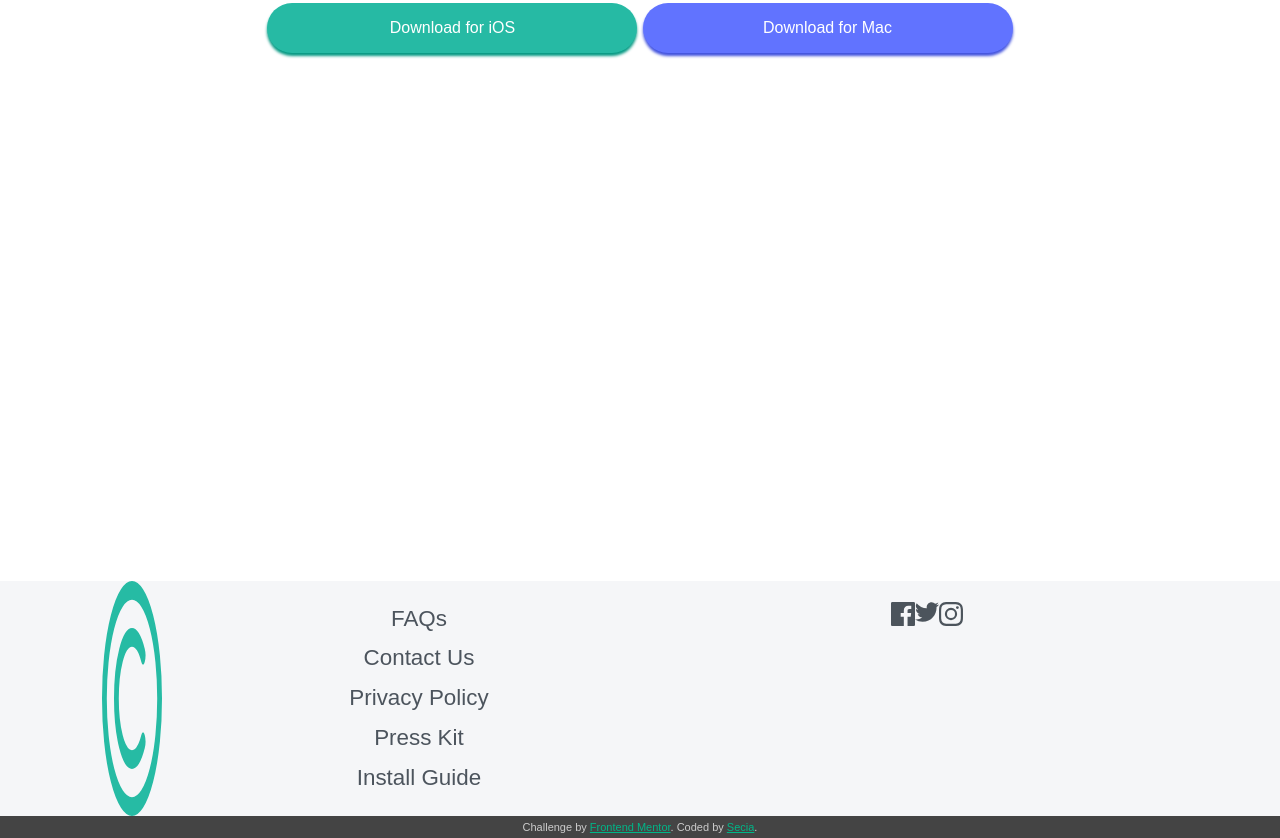
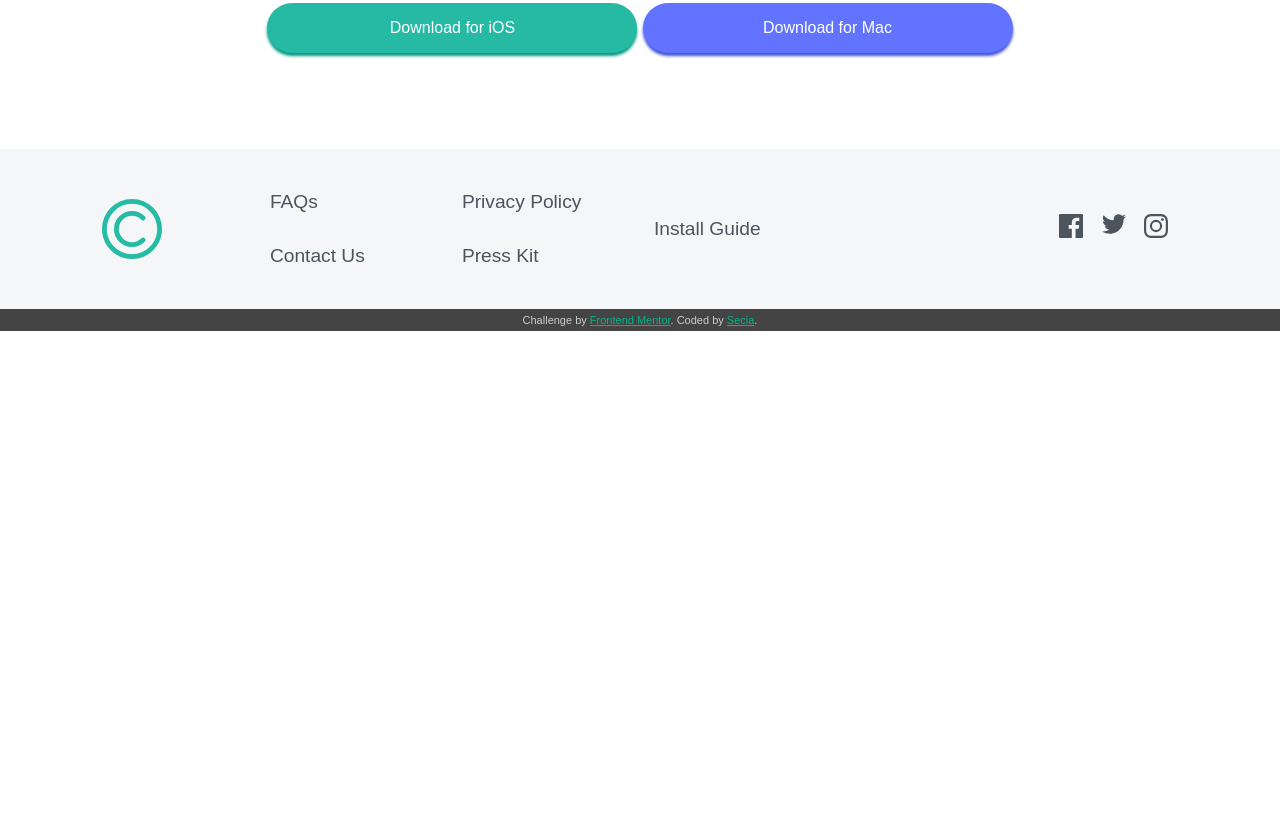
Before and after one commit to asenataluczak/clipboard-landing-page-master, a plain HTML site: page index.html in a window 1280 px wide. Shown: the part 5864-6702 px from the top of the page. After the commit the page ends 6195 px from the top, so only its background shows below. Drawn offline with Linux system fonts and the light colour scheme; a web font is replaced by a local one.

Commit message:
updated footer for bigger screen

```diff
--- a/index.html
+++ b/index.html
@@ -148,7 +148,7 @@
 
     <footer class="footer">
       <img class="footer__logo" src="images/logo.svg" alt="Logo" />
-      <ul>
+      <ul class="footer__links-list">
         <li class="footer__list-item">
           <a class="footer__link" href="#">FAQs</a>
         </li>
--- a/styles/main.css
+++ b/styles/main.css
@@ -73,7 +73,8 @@ ul {
 .footer {
   background-color: #f5f6f8;
   padding: 10% 0;
-  margin-top: 40%;
+  margin-top: 5rem;
+  font-size: 1.4rem;
 }
 
 .footer__logo {
@@ -81,7 +82,6 @@ ul {
 }
 
 .footer__link {
-  font-size: 1.4rem;
   color: #4c545d;
   text-decoration: none;
 }
@@ -116,19 +116,45 @@ ul {
     background-image: url("../images/bg-header-desktop.png");
     background-size: 100%;
   }
-
-  .download__button {
-    width: 370px;
-  }
 }
 
 @media screen and (min-width: 992px) {
   /* FOOTER SECTION */
   .footer {
     box-sizing: border-box;
-    padding: 0 8%;
+    padding: 3% 8%;
+    display: flex;
+    align-items: center;
+    width: 100%;
+    height: 10rem;
+    font-size: 1.2rem;
+  }
+
+  .footer__list-item {
+    width: 12rem;
+    padding: 1rem 0;
+  }
+
+  .footer__links-list {
+    display: flex;
+    flex-direction: column;
+    flex-wrap: wrap;
+    justify-content: center;
+    width: 40%;
+    height: inherit;
+    margin-left: 10%;
+    text-align: left;
+  }
+
+  .footer__icon-list {
     display: flex;
     justify-content: space-between;
-    width: 100%;
+    margin-left: auto;
+    padding: 0;
+    width: 8rem;
+  }
+
+  .download__button {
+    width: 370px;
   }
 }
```
